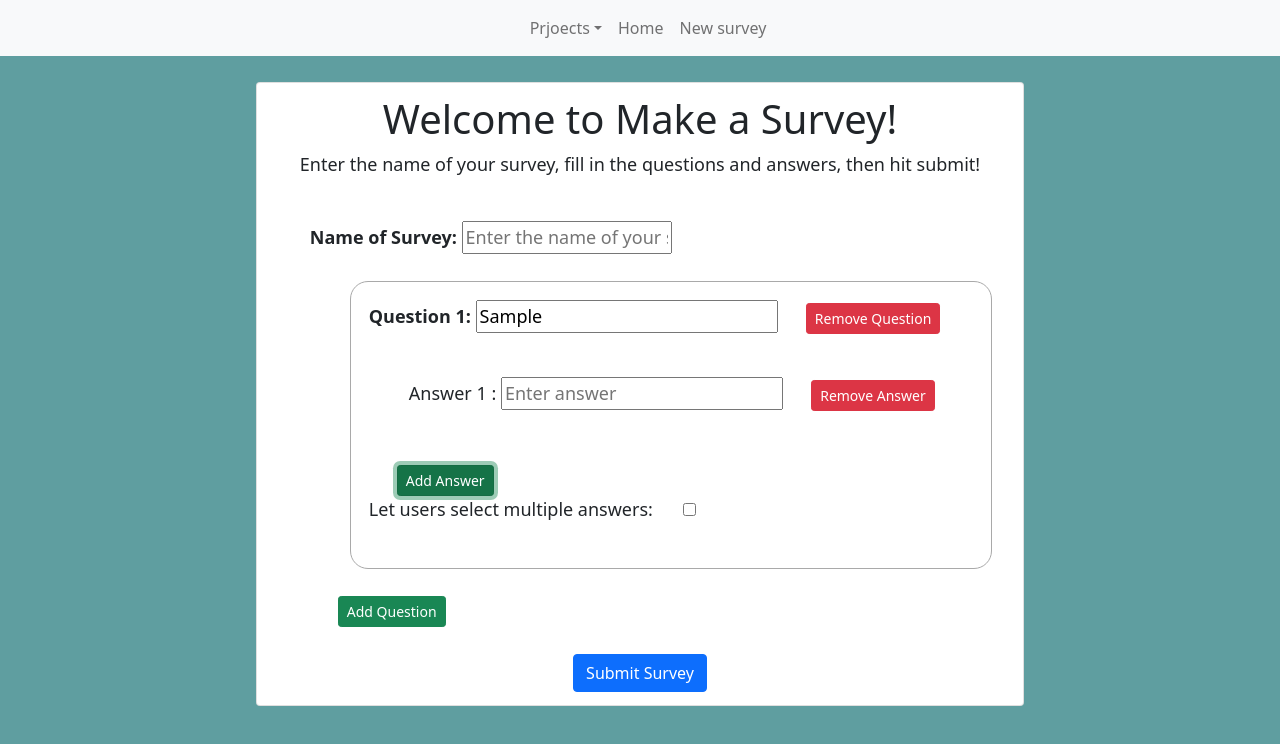
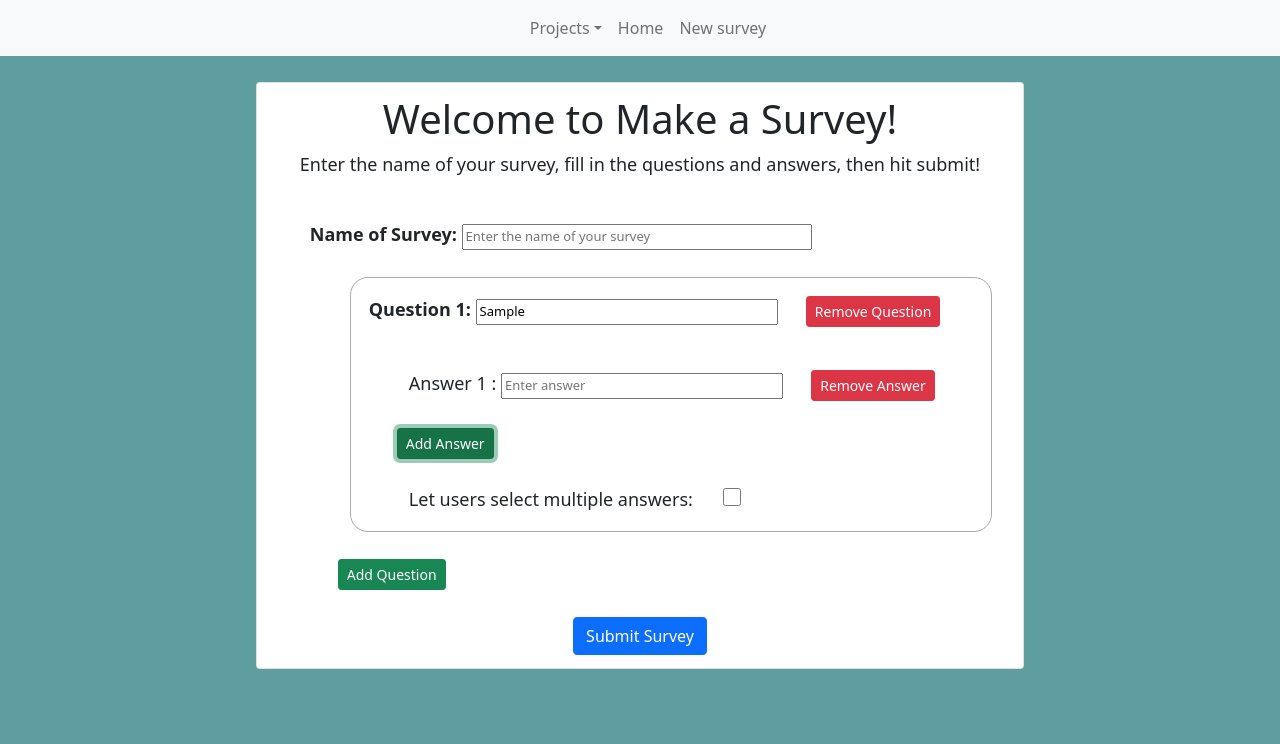
Before and after one commit to AdamGCastle/MakeASurvey, a React (Create React App) app: page /createsurvey in a window 1280 px wide. Both pictures are taken after typing "Sample" into the empty fields and a click on the button "Add Answer". Shown: the top 744 px of the page. Built offline with nearby package versions, Linux system fonts and the light colour scheme.

Commit message:
betterLinks

```diff
--- a/src/App.css
+++ b/src/App.css
@@ -88,7 +88,10 @@
 
 .bigtextbox {
   width: 50%;
+  font-size:small;
 }
+
+
 
 
 .alignCentre{
@@ -102,14 +105,15 @@
 
 .button:hover{
   cursor: pointer;
+}
 
-}
 
 .addRemoveButton {
   margin-left: 2em;
-}
+  font-size: large;
 
 
+}
 
 #blueButton {
   color: #fff;
@@ -137,6 +141,8 @@
 
 #checkbox{
   margin-left: 5%;
+  width: 1em;
+  height: 1em;
 
 }
 
--- a/src/App.js
+++ b/src/App.js
@@ -33,16 +33,17 @@ function NavigationBar() {
     <div>
       <Navbar bg="light" className='justify-content-center'>
         <Navbar.Brand>
-
+          {/* <Nav.Link href="https://adamcastleprojects.azurewebsites.net/">Adam Castle CV</Nav.Link> */}
         </Navbar.Brand>
         <Nav>
-          <NavDropdown title="Prjoects">
+          <NavDropdown title="Projects">
+            <NavDropdown.Item href="https://adamcastleprojects.azurewebsites.net/">All projects</NavDropdown.Item>
             <NavDropdown.Item href="https://takeasurvey.azurewebsites.net/">TakeASurvey</NavDropdown.Item>
             <NavDropdown.Item href="https://castlelibrary.azurewebsites.net/">CastleLibrary</NavDropdown.Item>
-            <NavDropdown.Item href="https://castlelibrary.azurewebsites.net/">TeacherAdmin</NavDropdown.Item>
+            <NavDropdown.Item href="https://teacheradmin.azurewebsites.net/">TeacherAdmin</NavDropdown.Item>
           </NavDropdown>
           <Nav.Link href="/">Home</Nav.Link>
-          <Nav.Link href="/createsurvey">New survey</Nav.Link>
+          <Nav.Link href="createsurvey">New survey</Nav.Link>
         </Nav>
       </Navbar>
 
--- a/src/create-survey/AnswerBuilder.tsx
+++ b/src/create-survey/AnswerBuilder.tsx
@@ -37,8 +37,8 @@ const AnswerBuilder: FunctionComponent<AnswerBuilderProps> = ({ answerNumber, on
     return (
 
         <div className="indent answerBox">
-            Answer {answerNumber}  :<span>   </span>
-            <input type="text" placeholder="Enter answer" className="bigtextbox" id={'a' + answerNumber} value = {myAnswer.text} onChange={answerTextChanged} />
+            Answer {answerNumber}  :<span> </span>
+            <input type="text" placeholder="Enter answer" className="bigtextbox font-size-sm" id={'a' + answerNumber} value = {myAnswer.text} onChange={answerTextChanged} />
             <Button className="addRemoveButton" variant="danger" size="sm" onClick={() => removeAnswer(myAnswer.answerID)}>Remove Answer</Button>
             <br></br>
             <br></br>
--- a/src/create-survey/QuestionBuilder.tsx
+++ b/src/create-survey/QuestionBuilder.tsx
@@ -89,8 +89,9 @@ const QuestionBuilder: FunctionComponent<QuestionBuilderProps> = ({questionNumbe
         <div >
             <br></br>
             <div className="indent questionBox">
-                <strong>Question {questionNumber}: </strong>
-                <input type="text" placeholder="Enter question" className="bigtextbox" id={'q' + questionNumber} onChange={questionTextChanged} value={myQuestion.text}/>
+                <strong className="alignCentre">Question {questionNumber}: </strong>
+
+                <input type="text" placeholder="Enter question" className="bigtextbox font-size-sm" id={'q' + questionNumber} onChange={questionTextChanged} value={myQuestion.text}/>
                 <Button className="addRemoveButton" variant="danger" size="sm" onClick={() => removeQuestion(questionNumber)}>Remove Question</Button>
                 <br></br>
                 <br></br>
@@ -107,14 +108,13 @@ const QuestionBuilder: FunctionComponent<QuestionBuilderProps> = ({questionNumbe
                         />
                     ))
                 }
-                <br></br>
 
                 <Button className="addRemoveButton" variant="success" size="sm" onClick={() => addAnswer()}>Add Answer</Button>
-                <br></br>
-                <label>Let users select multiple answers: </label>
+                <br/>
+                <br/>
+                <label className=" indent">Let users select multiple answers: </label>
                 <input type="checkbox" className="button" id="checkbox" defaultChecked={myQuestion.isMultipleChoice} onChange={e => questionNumAnswersChanged(e)}></input>
 
-                <br/>
                 <br/>
 
             </div>
--- a/src/create-survey/SurveyBuilder.tsx
+++ b/src/create-survey/SurveyBuilder.tsx
@@ -118,7 +118,7 @@ const SurveyBuilder: FunctionComponent<SurveyBuilderProps> = ({initialSurveyValu
             {!isLoading && <div>
                 <div className="indent">
                     <strong> Name of Survey:  </strong>
-                    <input placeholder="Enter the name of your survey" className="medtextbox" type="text" onChange={surveyNameChanged} value={mySurvey.name}></input>
+                    <input placeholder="Enter the name of your survey" className="bigtextbox" type="text" onChange={surveyNameChanged} value={mySurvey.name}></input>
 
                     {/* <p>{surveyJson}</p> */}
                     <br/>
```
